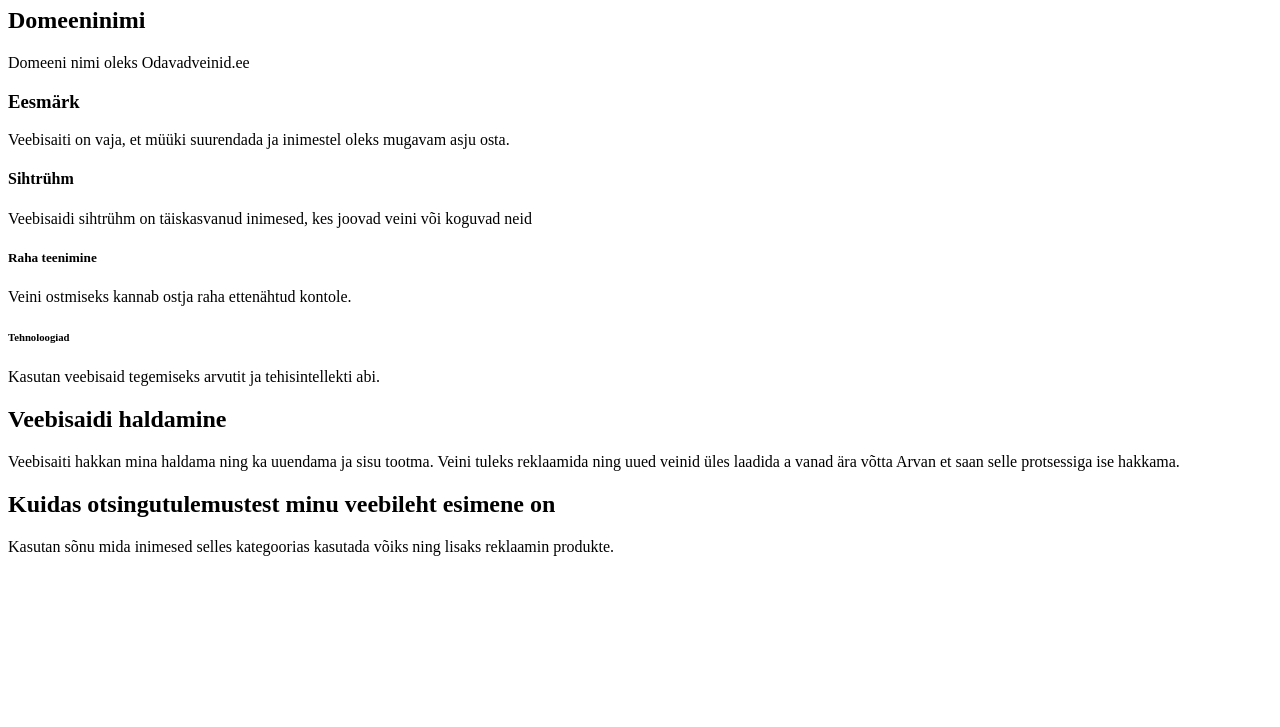
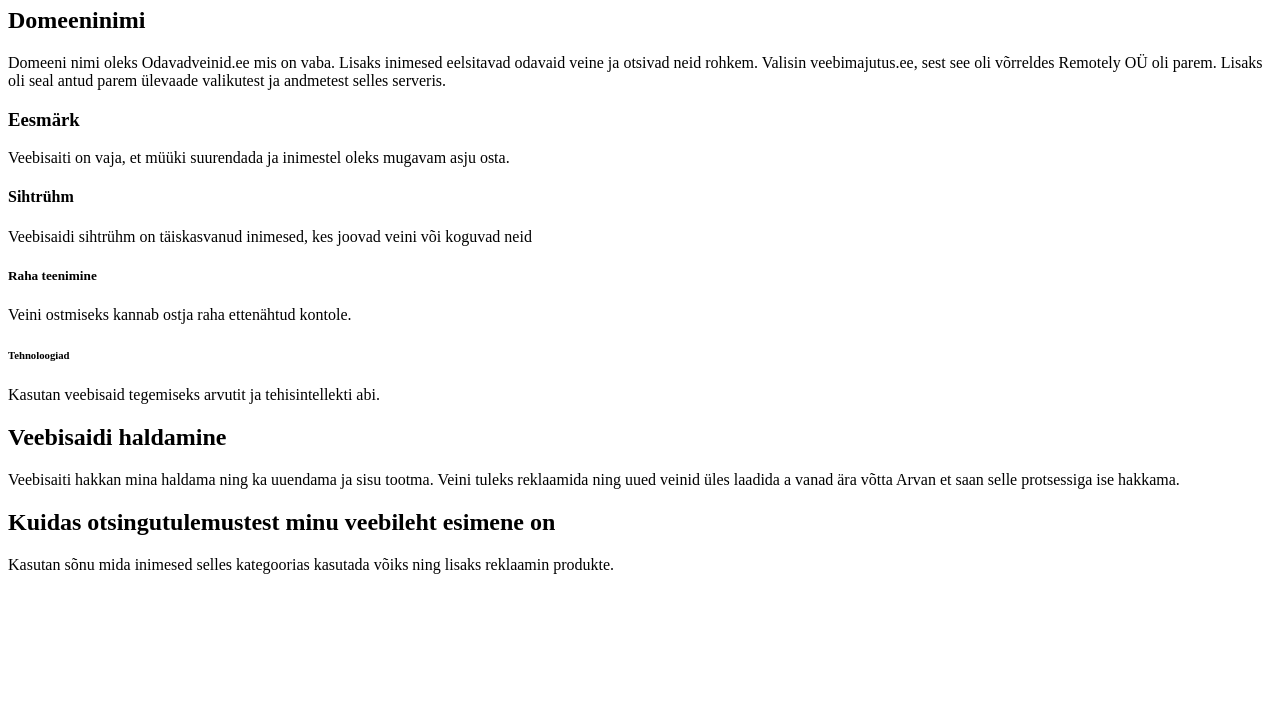
Before and after one commit to RichardMarcus-cyber/Projekti-plaan-, a plain HTML site: page index.html in a window 1280 px wide. Shown: the part 73-800 px from the top of the page. Drawn offline with Linux system fonts and the light colour scheme.

Commit message:
minu projekti plaan versioon n 1.0

```diff
--- a/index.html
+++ b/index.html
@@ -8,7 +8,7 @@
 <body>
     <h1>Odavad Veinid</h1>
     <h2>Domeeninimi</h2>
-    <p>Domeeni nimi oleks Odavadveinid.ee</p>
+    <p>Domeeni nimi oleks Odavadveinid.ee mis on vaba. Lisaks inimesed eelsitavad odavaid veine ja otsivad neid rohkem. Valisin veebimajutus.ee, sest see oli võrreldes Remotely OÜ oli parem. Lisaks oli seal antud parem ülevaade valikutest ja andmetest selles serveris.</p>
     <h3>Eesmärk</h3>
     <p>Veebisaiti on vaja, et müüki suurendada ja inimestel oleks mugavam asju osta.</p>
     <h4>Sihtrühm</h4>
```
